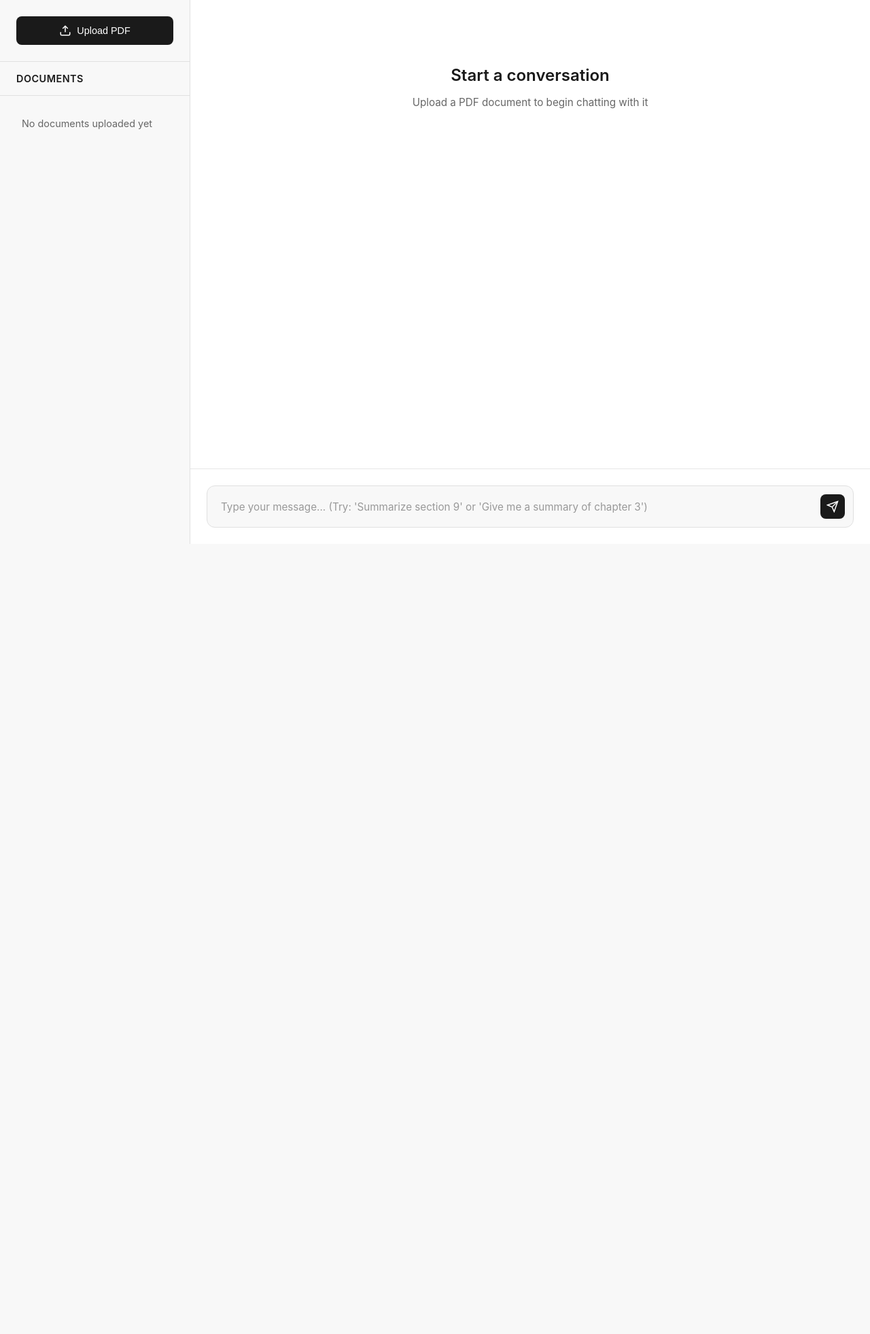
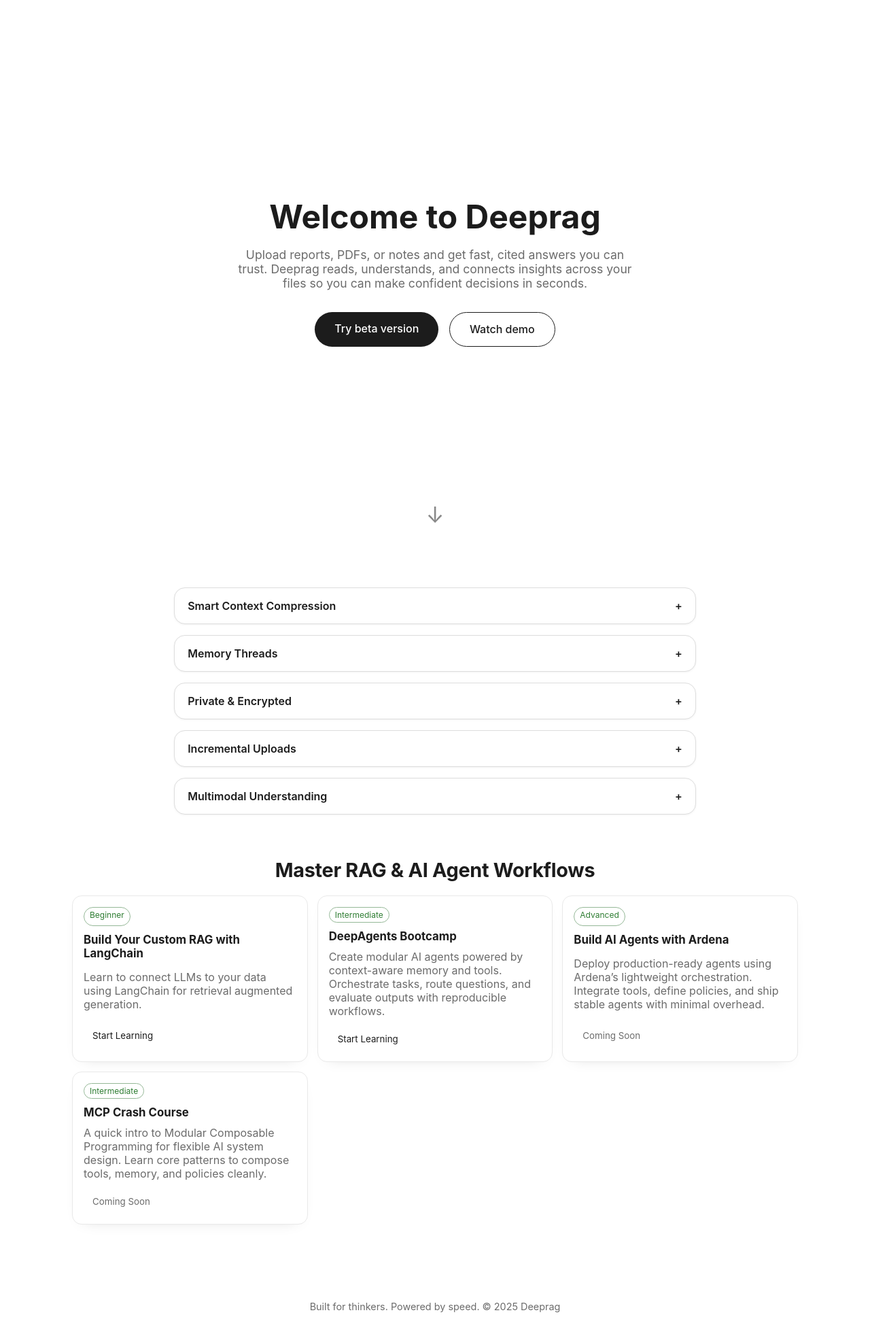
Before and after one commit to Deon62/pdfchat, a Flask app: page / in a window 1280 px wide. Shown: the whole page at 68% size. Before the commit the page ends 800 px from the top, so only its background shows below. Run offline with Flask 3, Linux system fonts and the light colour scheme; some libraries are stand-ins or nearby versions.

Commit message:
added a landing page

```diff
--- a/app.py
+++ b/app.py
@@ -267,6 +267,12 @@
 
 @app.route('/')
 def index():
+    # Serve landing page
+    return render_template('page.html')
+
+@app.route('/app')
+def app_main():
+    # Serve the existing main application UI
     return render_template('index.html')
 
 @app.route('/api/test', methods=['GET'])
--- a/templates/page.html
+++ b/templates/page.html
@@ -12,6 +12,7 @@
       --white: #FFFFFF;
       --gray: #6B6B6B;
       --green: #A3B18A; /* muted green for ticks */
+      --emerald: #2E7D32; /* subtle emerald accent */
     }
 
     * {
@@ -63,7 +64,10 @@
       font-weight: 500;
       cursor: pointer;
       transition: all 0.3s ease;
+      text-decoration: none;
+      display: inline-block;
     }
+    .btn:hover, .btn:focus { text-decoration: none; }
 
     .btn-primary {
       background-color: var(--charcoal);
@@ -176,6 +180,65 @@
       color: var(--gray);
       font-size: 0.9rem;
     }
+
+    /* ===== LEARN SECTION ===== */
+    .learn {
+      max-width: 1100px;
+      margin: 4rem auto 5rem;
+      padding: 0 1rem;
+    }
+    .learn .heading { text-align: center; margin-bottom: 1.25rem; }
+    .learn .heading h2 { font-size: 1.8rem; letter-spacing: -0.01em; }
+    .learn .heading p { color: var(--gray); margin-top: 0.35rem; }
+
+    .courses {
+      display: grid;
+      grid-template-columns: 1fr;
+      gap: 14px;
+    }
+    @media (min-width: 680px) {
+      .courses { grid-template-columns: repeat(2, 1fr); }
+    }
+    @media (min-width: 1024px) {
+      .courses { grid-template-columns: repeat(3, 1fr); }
+    }
+
+    .course-card {
+      background: var(--white);
+      border: 1px solid #e9e9e9;
+      border-radius: 14px;
+      box-shadow: 0 8px 22px -18px rgba(0,0,0,0.25);
+      padding: 16px;
+      transition: border-color 180ms ease, box-shadow 180ms ease, transform 180ms ease;
+      display: grid; gap: 10px;
+    }
+    .course-card:hover {
+      border-color: color-mix(in srgb, var(--emerald) 30%, #e9e9e9);
+      box-shadow: 0 14px 32px -22px rgba(46,125,50,0.25);
+      transform: translateY(-2px);
+    }
+    .tag {
+      font-size: 12px;
+      color: var(--emerald);
+      border: 1px solid color-mix(in srgb, var(--emerald) 45%, #e9e9e9);
+      padding: 3px 8px;
+      border-radius: 999px;
+      width: fit-content;
+    }
+    .course-title { font-weight: 700; font-size: 1.05rem; }
+    .course-desc { color: var(--gray); }
+    .course-actions { margin-top: 4px; }
+    .btn-minimal {
+      background: transparent;
+      color: var(--charcoal);
+      border: 1px solid transparent;
+      padding: 8px 12px;
+      border-radius: 10px;
+      cursor: pointer;
+      transition: border-color 160ms ease, color 160ms ease;
+    }
+    .btn-minimal:hover { border-color: var(--emerald); color: var(--charcoal); }
+    .btn-muted { color: var(--gray); }
   </style>
 </head>
 
@@ -186,8 +249,8 @@
     <h1>Welcome to Deeprag</h1>
     <p>Upload reports, PDFs, or notes  and get fast, cited answers you can trust. Deeprag reads, understands, and connects insights across your files so you can make confident decisions in seconds.</p>
     <div class="btns">
-      <button class="btn btn-primary">Try Free Demo</button>
-      <button class="btn btn-outline">Upgrade to Pro</button>
+      <a class="btn btn-primary" href="/app">Try beta version</a>
+      <a class="btn btn-outline" href="https://youtu.be/uJ6D8hBHudc?si=IJDe78jHcaNDS4Y5" target="_blank" rel="noopener noreferrer">Watch demo</a>
     </div>
     <div class="scroll-indicator">↓</div>
   </section>
@@ -251,6 +314,51 @@
     </div>
   </section>
 
+  <!-- LEARN SECTION -->
+  <section class="learn" aria-labelledby="learn-title">
+    <div class="heading">
+      <h2 id="learn-title">Master RAG & AI Agent Workflows</h2>
+      <!-- <p>Hands-on mini-courses to build smarter systems with real tools.</p> -->
+    </div>
+    <div class="courses" role="list">
+      <article class="course-card" role="listitem">
+        <span class="tag">Beginner</span>
+        <div class="course-title">Build Your Custom RAG with LangChain</div>
+        <p class="course-desc">Learn to connect LLMs to your data using LangChain for retrieval augmented generation.</p>
+        <div class="course-actions">
+          <button class="btn-minimal" aria-label="Start Learning: Build Your Custom RAG with LangChain">Start Learning</button>
+        </div>
+      </article>
+
+      <article class="course-card" role="listitem">
+        <span class="tag">Intermediate</span>
+        <div class="course-title">DeepAgents Bootcamp</div>
+        <p class="course-desc">Create modular AI agents powered by context-aware memory and tools. Orchestrate tasks, route questions, and evaluate outputs with reproducible workflows.</p>
+        <div class="course-actions">
+          <button class="btn-minimal" aria-label="Start Learning: DeepAgents Bootcamp">Start Learning</button>
+        </div>
+      </article>
+
+      <article class="course-card" role="listitem">
+        <span class="tag">Advanced</span>
+        <div class="course-title">Build AI Agents with Ardena</div>
+        <p class="course-desc">Deploy production-ready agents using Ardena’s lightweight orchestration. Integrate tools, define policies, and ship stable agents with minimal overhead.</p>
+        <div class="course-actions">
+          <button class="btn-minimal btn-muted" aria-label="Coming Soon: Build AI Agents with Ardena" disabled>Coming Soon</button>
+        </div>
+      </article>
+
+      <article class="course-card" role="listitem">
+        <span class="tag">Intermediate</span>
+        <div class="course-title">MCP Crash Course</div>
+        <p class="course-desc">A quick intro to Modular Composable Programming for flexible AI system design. Learn core patterns to compose tools, memory, and policies cleanly.</p>
+        <div class="course-actions">
+          <button class="btn-minimal btn-muted" aria-label="Coming Soon: MCP Crash Course" disabled>Coming Soon</button>
+        </div>
+      </article>
+    </div>
+  </section>
+
   <footer>
     Built for thinkers. Powered by speed. © 2025 Deeprag
   </footer>
```
Also changed, not shown: 2 other files.
